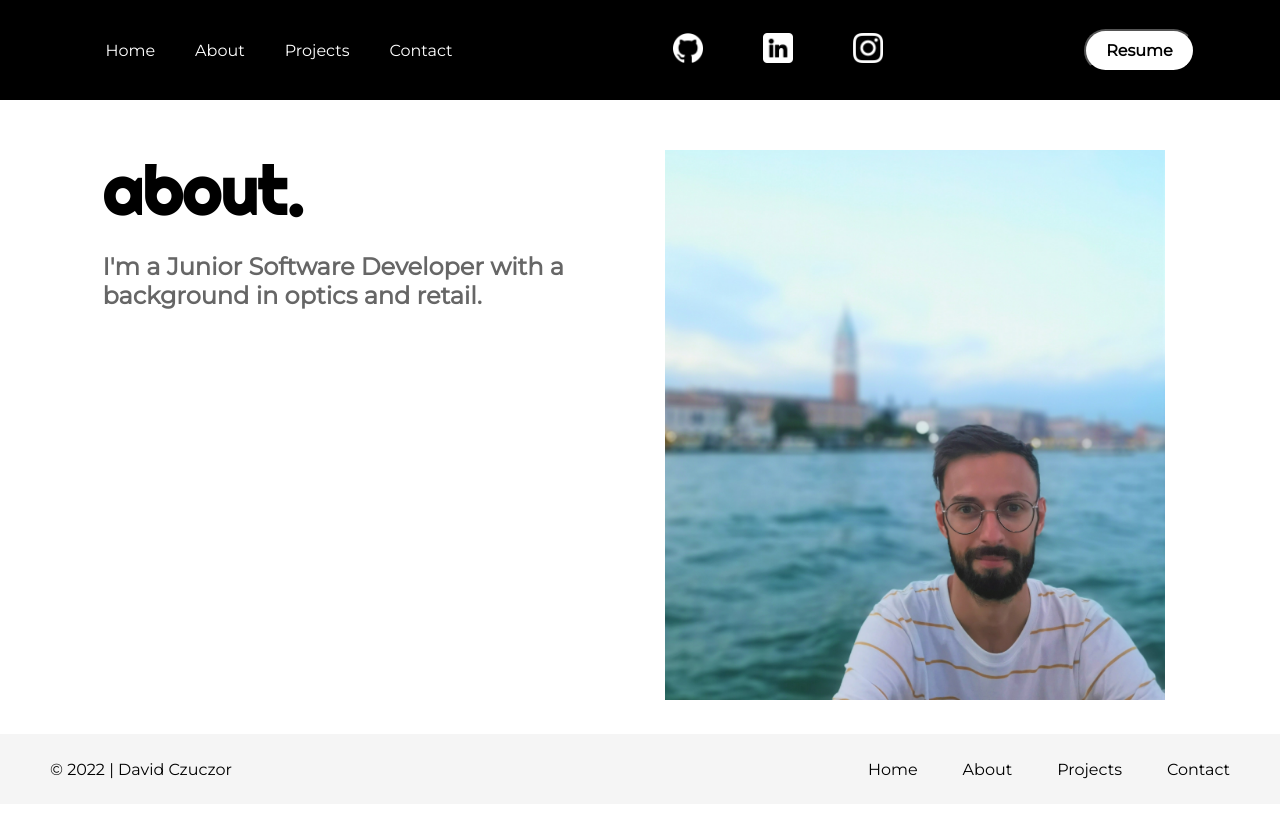
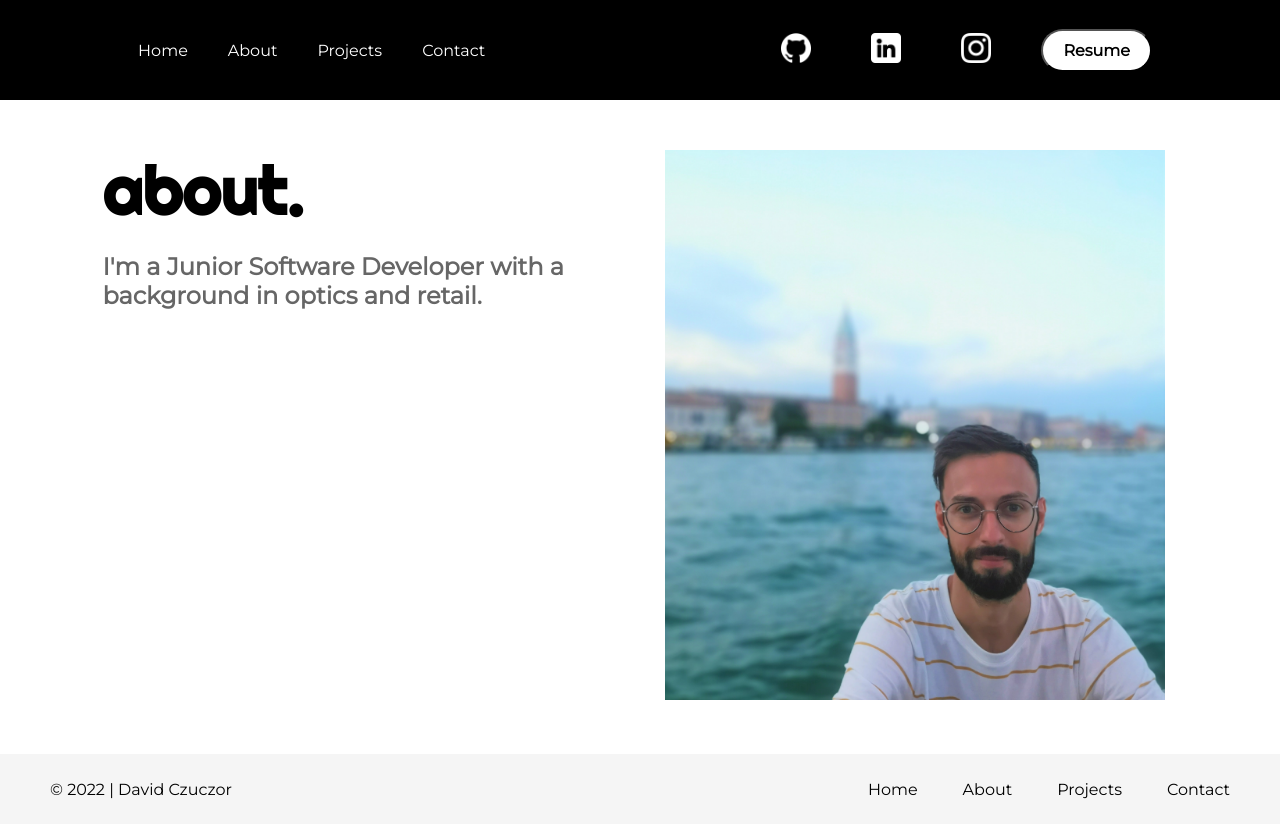
Before and after one commit to d-username/Portfolio-Website, a React (Create React App) app: page /about in a window 1280 px wide. Built offline with nearby package versions, Linux system fonts and the light colour scheme.

Commit message:
alignments

```diff
--- a/src/App.css
+++ b/src/App.css
@@ -64,7 +64,7 @@ p {
   margin: 0 auto;
   padding: 0 8%;
   padding-top: 50px;
-  padding-bottom: 100px;
+  padding-bottom: 120px;
 }
 
 .grid-col-two{
--- a/src/components/Map.jsx
+++ b/src/components/Map.jsx
@@ -1,4 +1,4 @@
-import { GoogleMap, useLoadScript } from "@react-google-maps/api";
+import { GoogleMap, Marker, useLoadScript } from "@react-google-maps/api";
 import './map.css';
 import {useMemo} from "react"
 
@@ -34,6 +34,10 @@ function TheMap() {
       center={{ lat: 52.240479, lng: -0.902656 }}
       id='map'
       options={options}
-    ></GoogleMap>
+    >
+      <Marker
+        position={{ lat: 51.509865, lng: -0.118092 }}
+      />
+    </GoogleMap>
   );
 }
--- a/src/components/Navbar.jsx
+++ b/src/components/Navbar.jsx
@@ -18,6 +18,8 @@ export function Navbar() {
             <NavLink to='/contact'>Contact</NavLink>
           </li>
         </ul>
+
+        <div id="navbar-contacts">
           <ul id='navbar-follow'>
             <li>
               <a
@@ -59,9 +61,11 @@ export function Navbar() {
               </a>
             </li>
           </ul>
+
           <button id='button-resume'>
             <NavLink to='/resume'>Resume</NavLink>
           </button>
+        </div>
       </nav>
     );
 }
--- a/src/components/navbar.css
+++ b/src/components/navbar.css
@@ -36,6 +36,11 @@ font-family: 'Montserrat', sans-serif; */
     display: flex
 }
 
+#navbar-contacts {
+    display: flex;
+    align-items: center;
+}
+
 .navbar-icon{
     width: 30px;
 }
```
Lines whose indentation alone changed are shown as unchanged.
